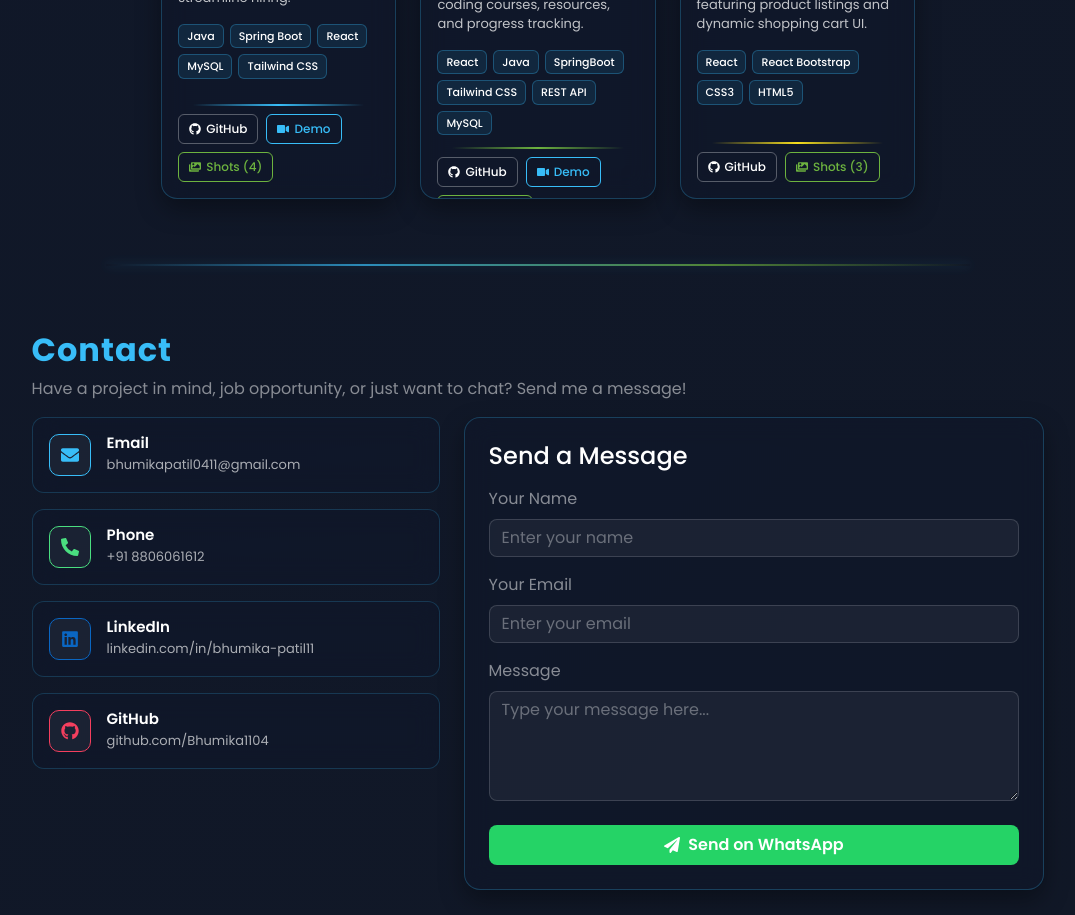
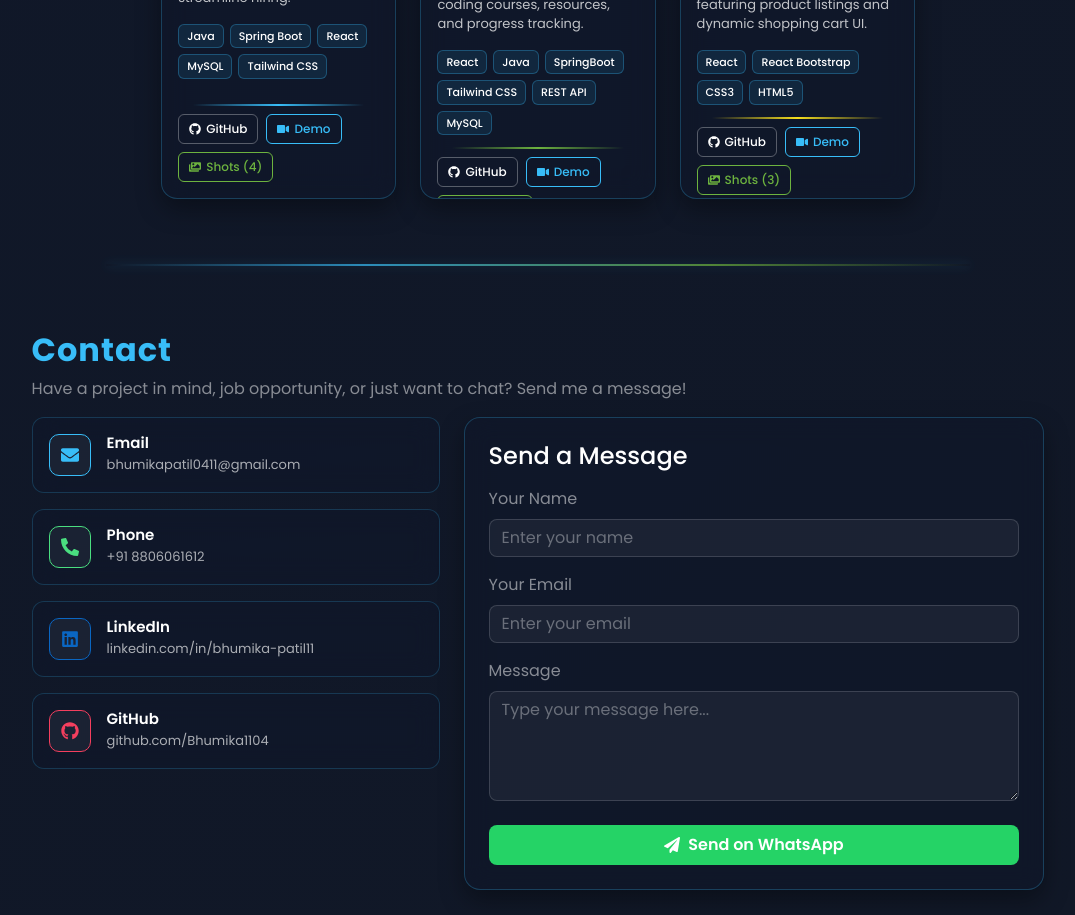
Before and after one commit to Bhumika1104/my-portfolio, a React (Vite) app: page / in a window 1280 px wide. Shown: the part 3020-3935 px from the top of the page, without its empty margins (102-1177 px from the left). Built offline with nearby package versions, Linux system fonts and the light colour scheme.

Commit message:
Updated file

```diff
--- a/src/components/Projects.jsx
+++ b/src/components/Projects.jsx
@@ -42,7 +42,8 @@ const Projects = () => {
         "MySQL",
       ],
       githubLink: "https://github.com/Bhumika1104/codeverse-learning-portal",
-      demoVideo: "https://youtube.com/demo2",
+      demoVideo:
+        "https://drive.google.com/file/d/1INIJDxTVewjFc_bL9nWrk6tyfTgSM2eo/view?usp=sharing",
       screenshots: [
         "https://github.com/Bhumika1104/codeverse-learning-portal/raw/main/screenshots/1.jpg",
         "https://github.com/Bhumika1104/codeverse-learning-portal/raw/main/screenshots/3.jpg",
@@ -65,7 +66,8 @@ const Projects = () => {
         "A responsive pixel-perfect e-commerce frontend replica featuring product listings and dynamic shopping cart UI.",
       techStack: ["React", "React Bootstrap", "CSS3", "HTML5"],
       githubLink: "https://github.com/Bhumika1104/amazon-clone-react",
-      demoVideo: null,
+      demoVideo:
+        "https://drive.google.com/file/d/1rOegsrjQcowKHSbzNi46EdG4tIFM9n1E/view?usp=sharing",
       screenshots: [
         "https://github.com/Bhumika1104/amazon-clone-react/raw/main/screenshots/ss0.png",
         "https://github.com/Bhumika1104/amazon-clone-react/raw/main/screenshots/ss1.png",
```
